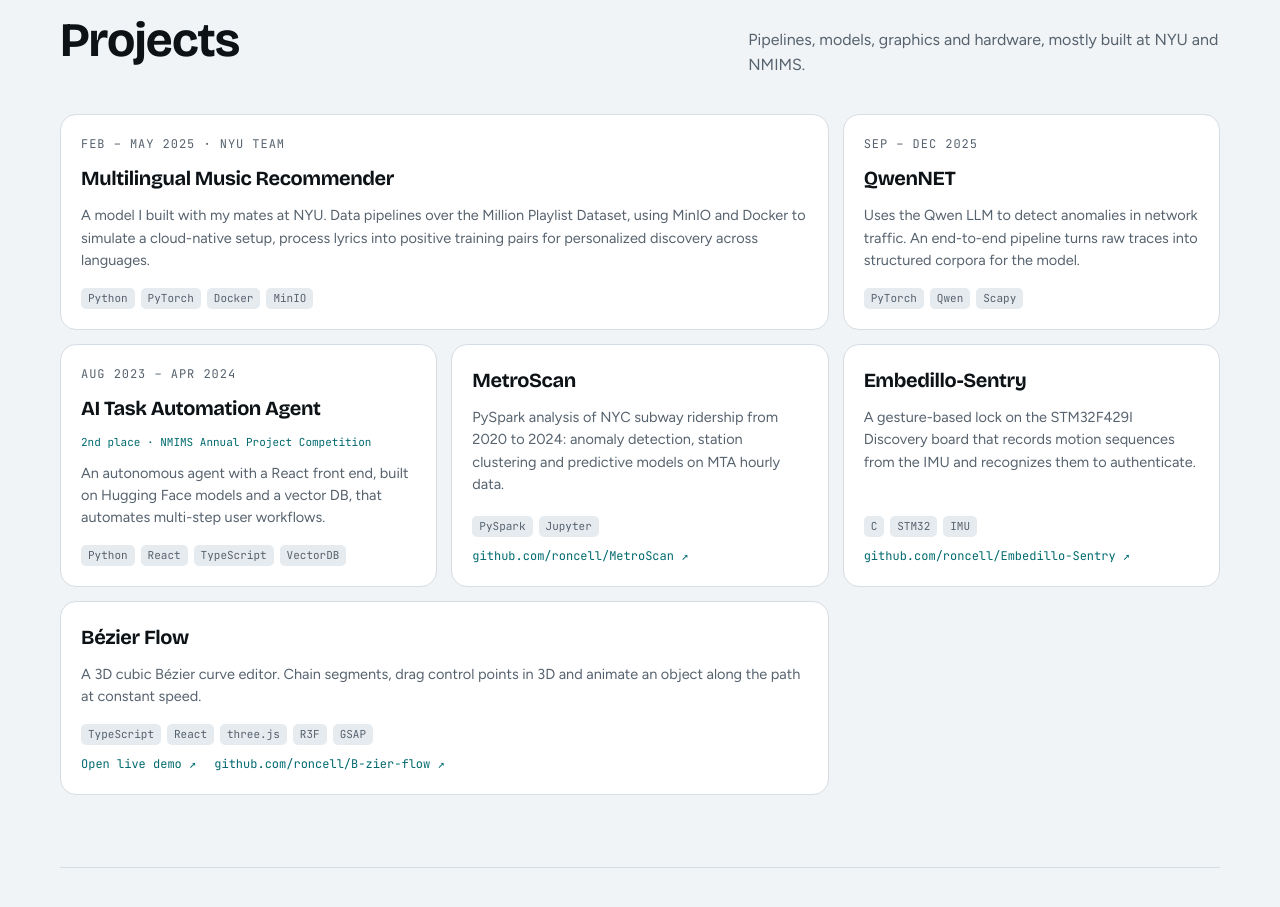
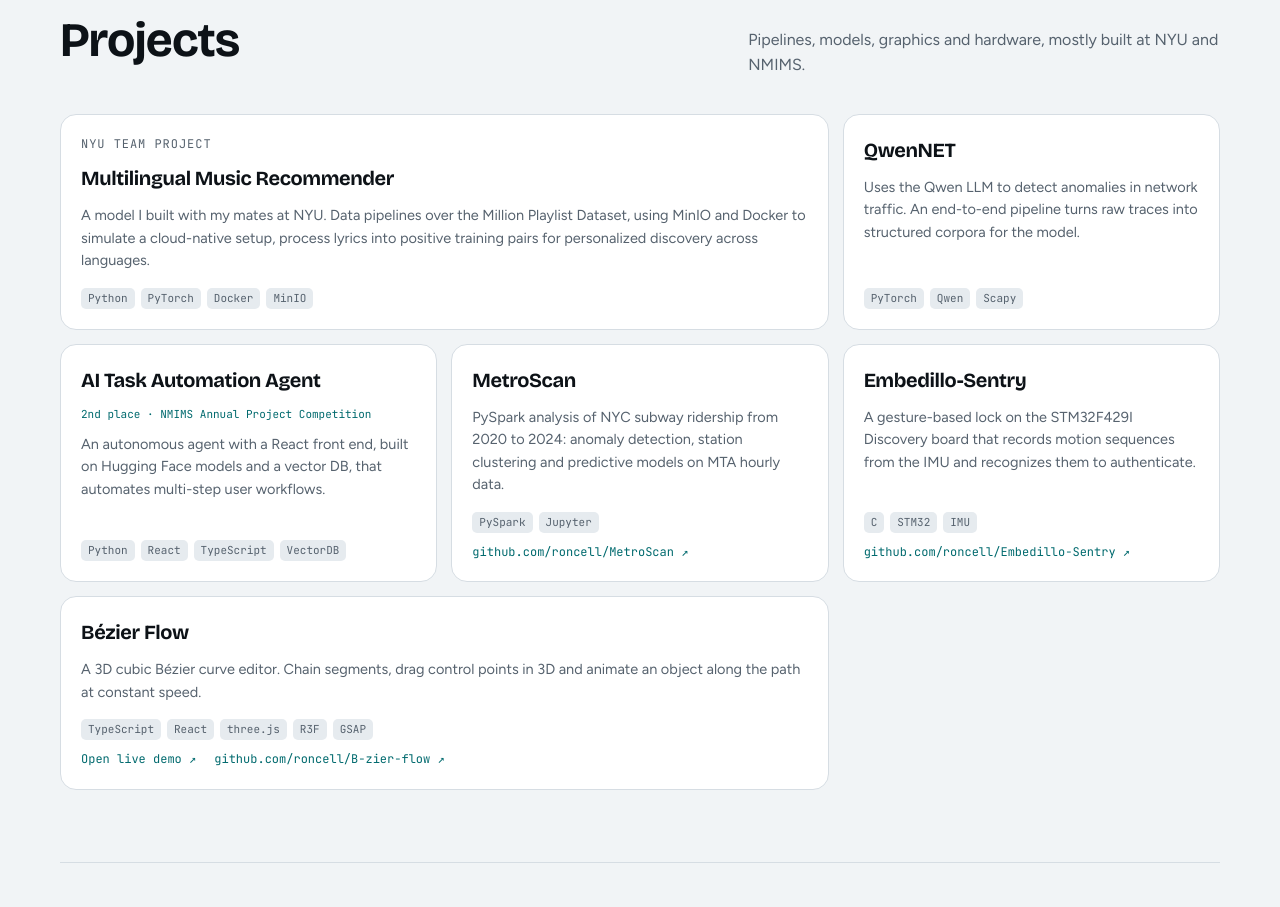
Before and after one commit to roncell/portfolio-2, a website: page index.html in a window 1280 px wide. Shown: the part 2205-3112 px from the top of the page. Drawn offline with nearby package versions, Linux system fonts and the light colour scheme.

Commit message:
Remove project dates

```diff
--- a/index.html
+++ b/index.html
@@ -281,19 +281,17 @@ ios      Swift</div><div><span class="p">❯</span> <span class="k">git log --on
     </div>
     <div class="grid">
       <article class="proj wide">
-        <span class="eyebrow">Feb – May 2025 · NYU team</span>
+        <span class="eyebrow">NYU team project</span>
         <h3>Multilingual Music Recommender</h3>
         <p>A model I built with my mates at NYU. Data pipelines over the Million Playlist Dataset, using MinIO and Docker to simulate a cloud-native setup, process lyrics into positive training pairs for personalized discovery across languages.</p>
         <div class="tags"><span>Python</span><span>PyTorch</span><span>Docker</span><span>MinIO</span></div>
       </article>
       <article class="proj">
-        <span class="eyebrow">Sep – Dec 2025</span>
         <h3>QwenNET</h3>
         <p>Uses the Qwen LLM to detect anomalies in network traffic. An end-to-end pipeline turns raw traces into structured corpora for the model.</p>
         <div class="tags"><span>PyTorch</span><span>Qwen</span><span>Scapy</span></div>
       </article>
       <article class="proj">
-        <span class="eyebrow">Aug 2023 – Apr 2024</span>
         <h3>AI Task Automation Agent</h3>
         <span class="award">2nd place · NMIMS Annual Project Competition</span>
         <p>An autonomous agent with a React front end, built on Hugging Face models and a vector DB, that automates multi-step user workflows.</p>
```
